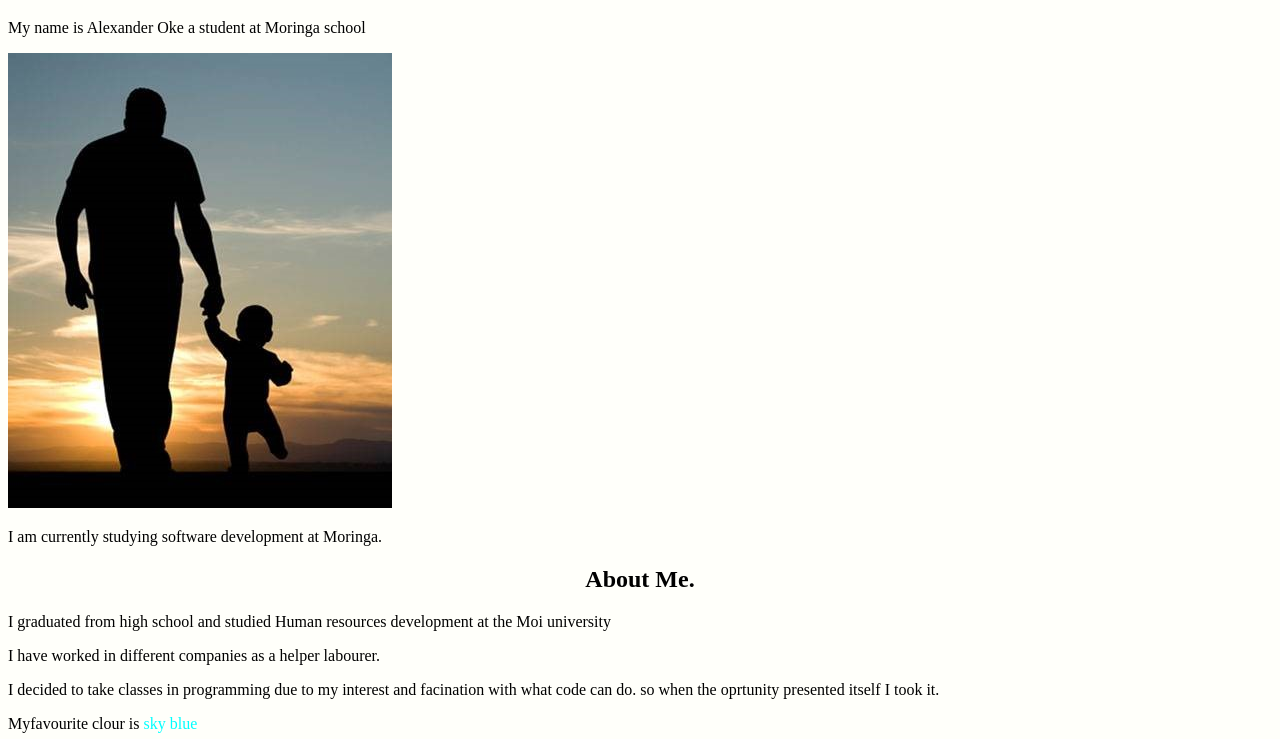
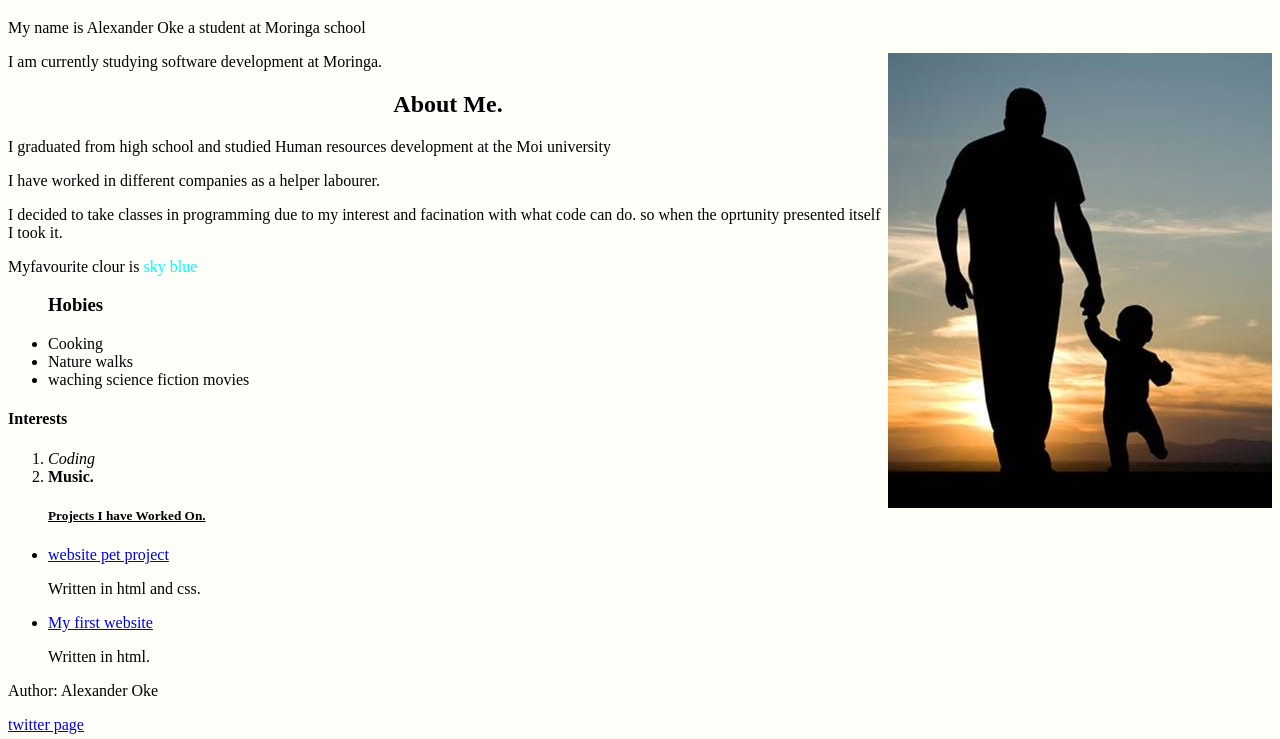
Before and after one commit to Alexanderoke/I.PWEEK1, a plain HTML site: page index.html in a window 1280 px wide. Shown: the part 61-800 px from the top of the page. Drawn offline with Linux system fonts and the light colour scheme.

Commit message:
image floated inline-end

```diff
--- a/portfolio.css
+++ b/portfolio.css
@@ -8,3 +8,8 @@ h1{
   body{
     background-color: rgb(255, 255, 250);
   }
+  .img{
+    float:inline-end;
+
+
+  }
```
